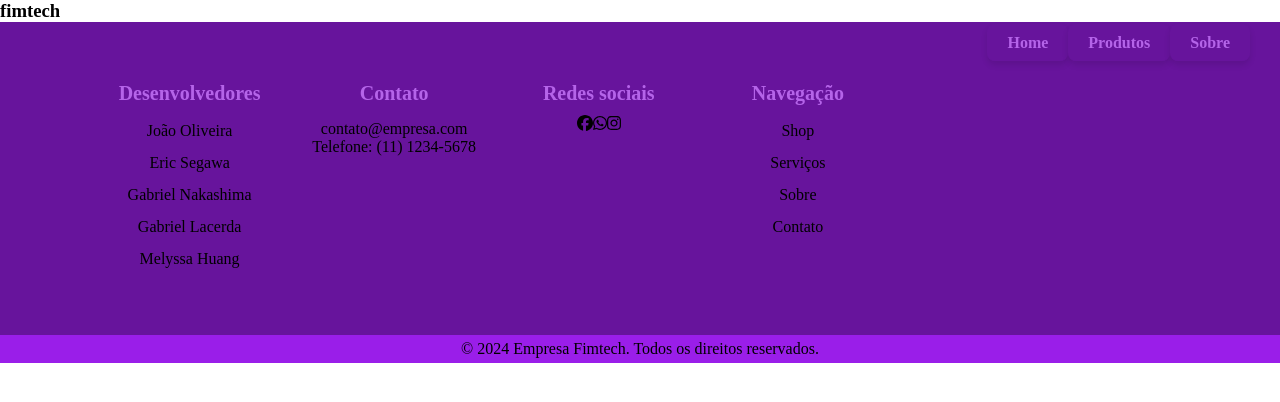
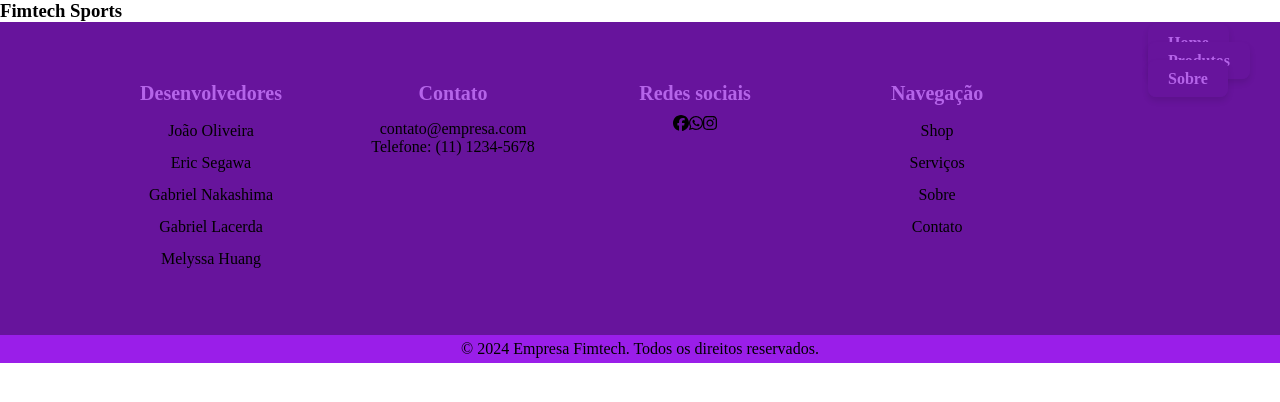
Before and after one commit to GLacerda1/Projeto1, a React (Vite) app: page / in a window 1280 px wide. Shown: the top 402 px of the page. Built offline with nearby package versions, Linux system fonts and the light colour scheme.

Commit message:
Mudando Nav.jsx

```diff
--- a/src/components/Nav.jsx
+++ b/src/components/Nav.jsx
@@ -1,24 +1,23 @@
-import {Link} from 'react-router-dom'
-import { NavStyle } from '../css/NavStyle'
+import { Link } from 'react-router-dom';
+import { NavStyle } from '../css/NavStyle';
 
-const Nav =()=>{
-    return(
-        <>
+const Nav = () => {
+    return (
         <NavStyle>
             <header>
                 <section className='navegacao_container'>
-                <h1 className='navegacao_texto'>fimtech</h1>
+                    <h1 className='navegacao_texto'>Fimtech Sports</h1>
                     <div className='navegacao'>
                         <ul>
-                            <Link to='/home' className='navegacao-link'>Home</Link>
-                            <Link to='/Produtos' className='navegacao-link'>Produtos</Link>
-                            <Link to='/Sobre' className='navegacao-link'>Sobre</Link>
+                            <li><Link to='/home' className='navegacao-link'>Home</Link></li>
+                            <li><Link to='/Produtos' className='navegacao-link'>Produtos</Link></li>
+                            <li><Link to='/Sobre' className='navegacao-link'>Sobre</Link></li>
                         </ul>
                     </div>
                 </section>
             </header>
         </NavStyle>
-        </>
-    )
+    );
 }
-export default Nav
+
+export default Nav;
```
